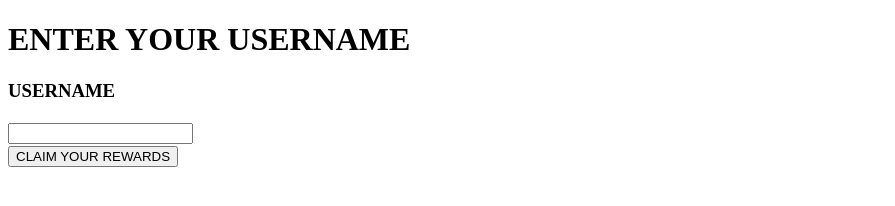
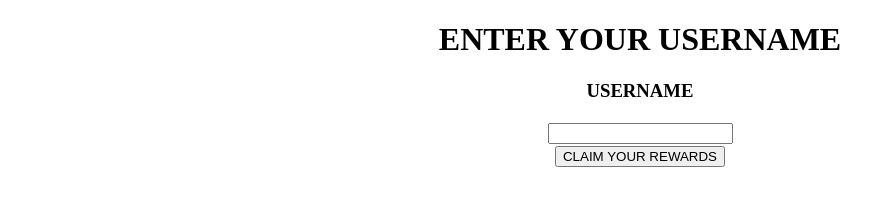
Before and after one commit to kadenqr/claim, a plain HTML site: page index.html in a window 1280 px wide. Shown: the whole page, without its empty margins (0-895 px from the left). Drawn offline with Linux system fonts and the light colour scheme.

Commit message:
Update index.html

```diff
--- a/index.html
+++ b/index.html
@@ -4,7 +4,7 @@
     <meta charset="utf-8">
     <meta name="viewport" content="width=device-width">
     <title>repl.it</title>
-    <link href="../style/style.css" rel="stylesheet" type="text/css" />
+    <link href="./index.css" rel="stylesheet" type="text/css" />
   </head>
   <body>
 		<h1>
```
